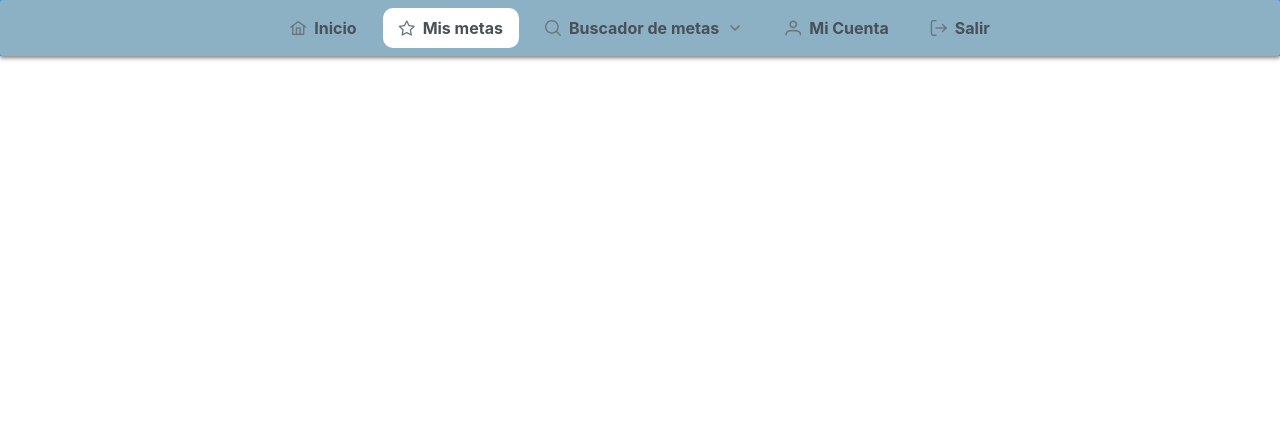
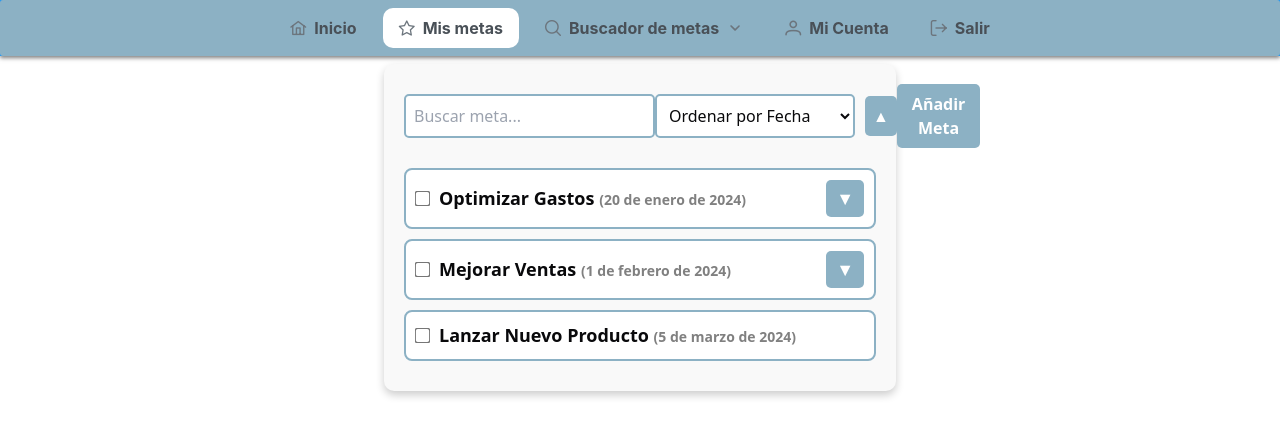
Before and after one commit to brianpardogaona/Sistema_de_Gestion_Personal, a React (Vite) app in the folder frontend/: page /mis-metas in a window 1280 px wide. Shown: the top 436 px of the page. Built offline with nearby package versions, Linux system fonts and the light colour scheme.

Commit message:
Añadida la lista de metas | Sin datos reales

```diff
--- /dev/null
+++ b/frontend/src/pages/ListaMetas.jsx
@@ -0,0 +1,126 @@
+import React, { useState } from "react";
+import { useNavigate } from "react-router-dom";
+import "../styles/lista.css";
+
+const metasData = [
+  {
+    id: 1,
+    nombre: "Mejorar Ventas",
+    fecha: "2024-02-01",
+    objetivos: [
+      { id: 1, nombre: "Aumentar clientes en un 20%", fecha: "2024-02-02", completado: false },
+      { id: 2, nombre: "Incrementar la publicidad", fecha: "2024-02-03", completado: false },
+    ],
+  },
+  {
+    id: 2,
+    nombre: "Optimizar Gastos",
+    fecha: "2024-01-20",
+    objetivos: [
+      { id: 3, nombre: "Reducir costos operativos", fecha: "2024-01-21", completado: false },
+      { id: 4, nombre: "Negociar con proveedores", fecha: "2024-01-22", completado: false },
+    ],
+  },
+  {
+    id: 3,
+    nombre: "Lanzar Nuevo Producto",
+    fecha: "2024-03-05",
+    objetivos: [],
+  },
+];
+
+const formatearFecha = (fechaStr) => {
+  const meses = [
+    "enero", "febrero", "marzo", "abril", "mayo", "junio",
+    "julio", "agosto", "septiembre", "octubre", "noviembre", "diciembre"
+  ];
+  const fecha = new Date(fechaStr);
+  return `${fecha.getDate()} de ${meses[fecha.getMonth()]} de ${fecha.getFullYear()}`;
+};
+
+function ListaMetas() {
+  const [metas, setMetas] = useState(metasData);
+  const [desplegadas, setDesplegadas] = useState({});
+  const [filtro, setFiltro] = useState("fecha");
+  const [ordenAscendente, setOrdenAscendente] = useState(true);
+  const [busqueda, setBusqueda] = useState("");
+  const navigate = useNavigate();
+
+  const toggleOrden = () => {
+    setOrdenAscendente(!ordenAscendente);
+  };
+
+  const handleFiltroChange = (e) => {
+    setFiltro(e.target.value);
+    setOrdenAscendente(true);
+  };
+
+  const handleBusquedaChange = (e) => setBusqueda(e.target.value.toLowerCase());
+
+  const metasFiltradas = metas
+    .filter((meta) => meta.nombre.toLowerCase().includes(busqueda))
+    .sort((a, b) => {
+      if (filtro === "nombre") {
+        return ordenAscendente ? a.nombre.localeCompare(b.nombre) : b.nombre.localeCompare(a.nombre);
+      }
+      return ordenAscendente ? new Date(a.fecha) - new Date(b.fecha) : new Date(b.fecha) - new Date(a.fecha);
+    });
+
+  return (
+    <div className="lista-metas">
+      <div className="header">
+        <input
+          type="text"
+          placeholder="Buscar meta..."
+          value={busqueda}
+          onChange={handleBusquedaChange}
+        />
+        <div className="filtro">
+          <select value={filtro} onChange={handleFiltroChange}>
+            <option value="fecha">Ordenar por Fecha</option>
+            <option value="nombre">Ordenar por Nombre</option>
+          </select>
+          <button className="orden-btn" onClick={toggleOrden}>
+            {ordenAscendente ? "▲" : "▼"}
+          </button>
+        </div>
+        <button className="add-meta-btn" onClick={() => navigate("/crear-meta")}>
+          Añadir Meta
+        </button>
+      </div>
+
+      {metasFiltradas.map((meta) => {
+        const todosCompletos = meta.objetivos.length > 0 && meta.objetivos.every((o) => o.completado);
+
+        return (
+          <div key={meta.id} className="meta">
+            <div className="meta-header">
+              <input type="checkbox" checked={todosCompletos} readOnly />
+              <span className="meta-nombre">
+                {meta.nombre} <span className="fecha">({formatearFecha(meta.fecha)})</span>
+              </span>
+              {meta.objetivos.length > 0 && (
+                <button className="desplegar-btn" onClick={() => setDesplegadas((prev) => ({ ...prev, [meta.id]: !prev[meta.id] }))}>
+                  {desplegadas[meta.id] ? "▲" : "▼"}
+                </button>
+              )}
+            </div>
+
+            {desplegadas[meta.id] && meta.objetivos.length > 0 && (
+              <ul className="objetivos">
+                {meta.objetivos.map((obj) => (
+                  <li key={obj.id}>
+                    <input type="checkbox" checked={obj.completado} readOnly />
+                    {obj.nombre} <span className="fecha">({formatearFecha(obj.fecha)})</span>
+                  </li>
+                ))}
+              </ul>
+            )}
+          </div>
+        );
+      })}
+    </div>
+  );
+}
+
+export default ListaMetas;
--- a/frontend/src/pages/MisMetas.jsx
+++ b/frontend/src/pages/MisMetas.jsx
@@ -1,17 +1,20 @@
 import React from "react";
 import NavBar from "../components/navBar/NavBar";
+import ListaMetas from "./ListaMetas";
 
-import 'primereact/resources/themes/saga-blue/theme.css';
-import 'primereact/resources/primereact.min.css';
-import 'primeicons/primeicons.css';
-
+import "primereact/resources/themes/saga-blue/theme.css";
+import "primereact/resources/primereact.min.css";
+import "primeicons/primeicons.css";
 
 function MisMetas() {
- return(
+  return (
     <>
-        <NavBar/>
+      <NavBar />
+      <div className="page-content">
+        <ListaMetas />
+      </div>
     </>
- );
+  );
 }
 
 export default MisMetas;
--- /dev/null
+++ b/frontend/src/styles/lista.css
@@ -0,0 +1,128 @@
+.lista-metas {
+  width: 50%;
+  margin: auto;
+  background: #f9f9f9;
+  padding: 20px;
+  border-radius: 10px;
+  box-shadow: 0px 4px 8px rgba(0, 0, 0, 0.2);
+}
+
+.header {
+  display: flex;
+  justify-content: space-between;
+  align-items: center;
+  margin-bottom: 20px;
+}
+
+.header input {
+  padding: 8px;
+  border: 2px solid #8cb1c4;
+  border-radius: 5px;
+  font-size: 16px;
+}
+
+.filtro {
+  display: flex;
+  align-items: center;
+}
+
+.filtro select {
+  padding: 8px;
+  border: 2px solid #8cb1c4;
+  border-radius: 5px;
+  font-size: 16px;
+  background: white;
+}
+
+.orden-btn {
+  background: #8cb1c4;
+  color: white;
+  border: none;
+  padding: 8px;
+  border-radius: 5px;
+  cursor: pointer;
+  margin-left: 10px;
+  font-size: 16px;
+  transition: 0.3s;
+}
+
+.orden-btn:hover {
+  background: #769eaf;
+}
+
+.add-meta-btn {
+  background: #8cb1c4;
+  color: white;
+  border: none;
+  padding: 8px 15px;
+  border-radius: 5px;
+  cursor: pointer;
+  font-weight: bold;
+  transition: 0.3s;
+}
+
+.add-meta-btn:hover {
+  background: #769eaf;
+}
+
+.meta {
+  background: white;
+  border: 2px solid #8cb1c4;
+  border-radius: 8px;
+  margin-bottom: 10px;
+  padding: 10px;
+}
+
+.meta-header {
+  display: flex;
+  align-items: center;
+  justify-content: space-between;
+  font-size: 18px;
+  font-weight: bold;
+}
+
+.meta-header input {
+  transform: scale(1.2);
+  margin-right: 10px;
+}
+
+.meta-nombre {
+  flex-grow: 1;
+}
+
+.desplegar-btn {
+  background: #8cb1c4;
+  color: white;
+  border: none;
+  padding: 5px 10px;
+  border-radius: 5px;
+  cursor: pointer;
+  transition: 0.3s;
+}
+
+.desplegar-btn:hover {
+  background: #769eaf;
+}
+
+.objetivos {
+  margin-top: 10px;
+  list-style: none;
+  padding-left: 20px;
+}
+
+.objetivos li {
+  display: flex;
+  align-items: center;
+  font-size: 16px;
+  padding: 5px 0;
+}
+
+.objetivos input {
+  transform: scale(1.2);
+  margin-right: 10px;
+}
+
+.fecha {
+  font-size: 14px;
+  color: gray;
+}
```
